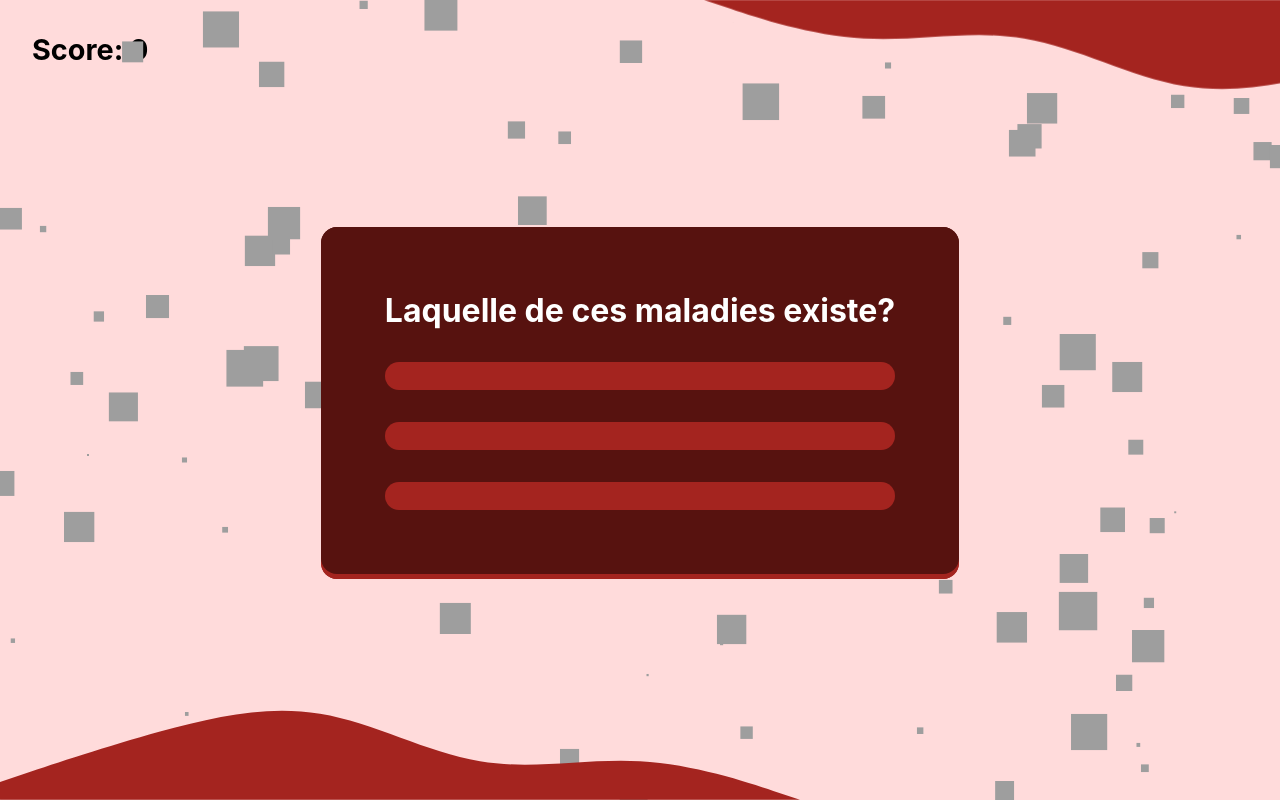
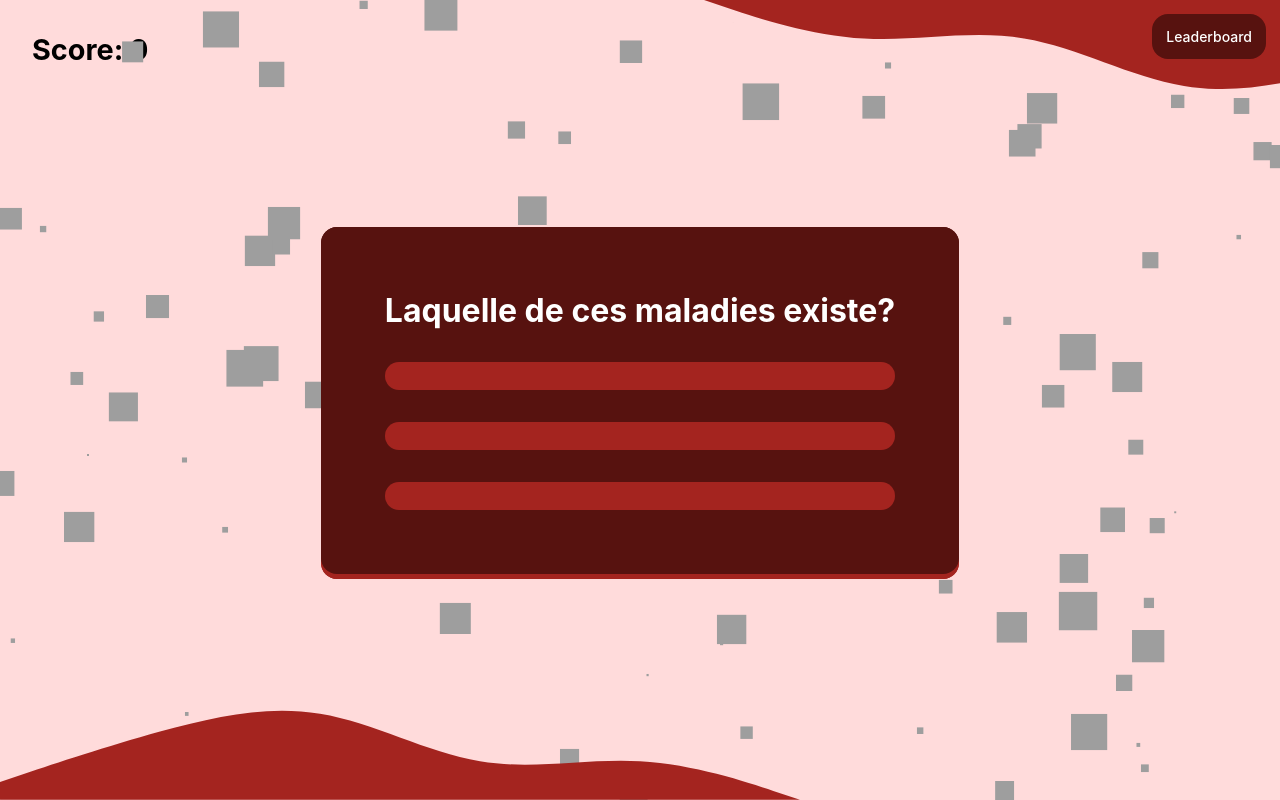
Before and after one commit to coco33920/API-NuitDeLinfo, a Vue app in the folder client/: page / in a window 1280 px wide. Built offline with nearby package versions, Linux system fonts and the light colour scheme; no server answers; what vue3-konami-code would draw is missing.

Commit message:
add leaderboard link

```diff
--- a/client/src/views/HomeView.vue
+++ b/client/src/views/HomeView.vue
@@ -86,6 +86,7 @@ export default defineComponent({
 </script>
 
 <template>
+    <a id="goto_ld" target="_blank" href="/leaderboard">Leaderboard</a>
     <main>
         <div class="score">
             <h2>
@@ -105,7 +106,11 @@ export default defineComponent({
                 >
                     Continuer le jeu
                 </button>
-                <a target="_blank" :href="'http://localhost:8080/wiki/' + this.card_info_title">see more</a>
+                <a
+                    target="_blank"
+                    :href="'http://localhost:8080/wiki/' + this.card_info_title"
+                    >see more</a
+                >
             </div>
         </div>
 
@@ -149,6 +154,25 @@ main {
     place-content: center;
     min-height: 100vh;
     font-size: 2em;
+}
+
+#goto_ld {
+    position: absolute;
+    top: 0;
+    right: 0;
+    margin: 1em;
+    font-size: 14px;
+    font-family: "Inter", sans-serif;
+    font-weight: 500;
+    background: #57120f;
+    border-radius: 16px;
+    border: none;
+    color: white;
+    padding: 1em;
+    text-align: left;
+    transition: 0.2s ease-in-out;
+    z-index: 1000;
+    text-decoration: none;
 }
 
 #info_card {
```
